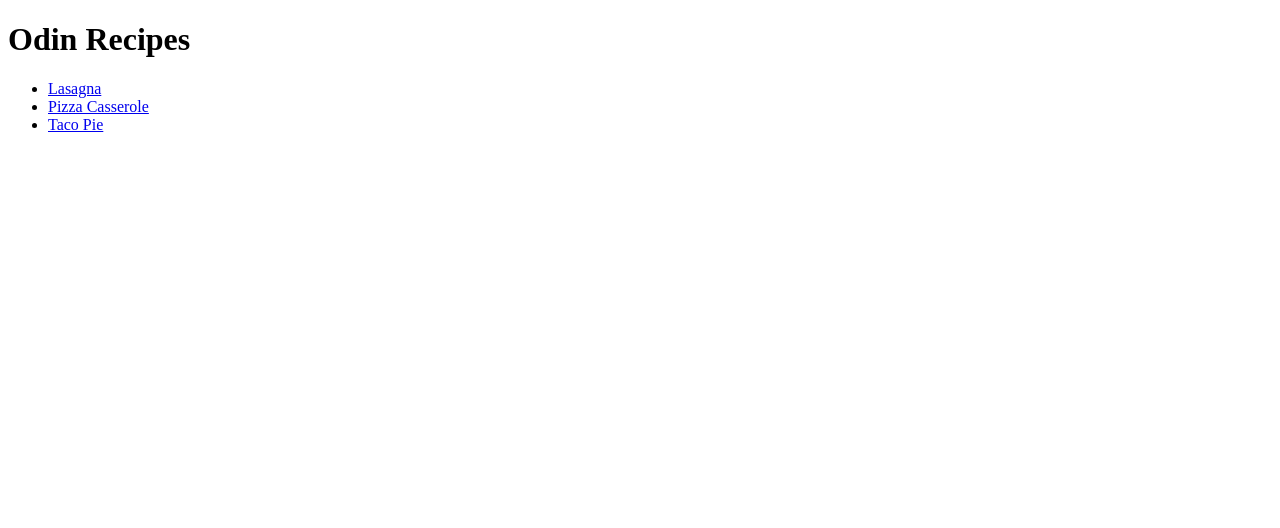
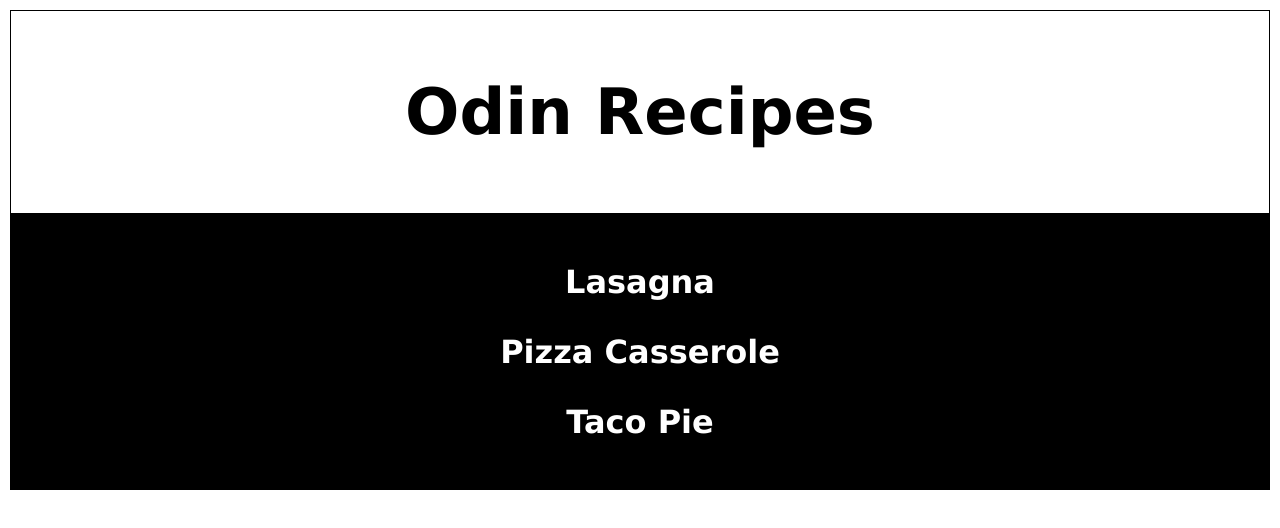
Before and after one commit to Ivanarre/odin-recipes, a plain HTML site: page index.html in a window 1280 px wide. Drawn offline with Linux system fonts and the light colour scheme.

Commit message:
Home page UI

```diff
--- a/index.html
+++ b/index.html
@@ -3,16 +3,18 @@
 <head>
     <meta charset="UTF-8">
     <meta name="viewport" content="width=device-width, initial-scale=1.0">
+    <link rel="stylesheet" href="styles.css">
     <title>Oden Recipe Project</title>
 </head>
 <body>
-    <h1>Odin Recipes</h1>
+    <div class="container">
+        <h1 class="title">Odin Recipes</h1>
 
-    <ul>
-        <li><a href="./recipes/lasagna.html">Lasagna</a></li>
-        <li><a href="./recipes/Pizza-Casserole.html">Pizza Casserole</a></li>
-        <li><a href="./recipes/taco-pie.html">Taco Pie</a></li>
-    </ul>
-
+        <ul>
+            <li><a href="./recipes/lasagna.html">Lasagna</a></li>
+            <li><a href="./recipes/pizza-casserole.html">Pizza Casserole</a></li>
+            <li><a href="./recipes/taco-pie.html">Taco Pie</a></li>
+        </ul>
+    </div>
 </body>
 </html>
--- /dev/null
+++ b/styles.css
@@ -0,0 +1,30 @@
+* {
+    margin: 0;
+}
+.title {
+    text-align: center;
+    font-size: 4rem;
+    font-family: Verdana, Geneva, Tahoma, sans-serif;
+    padding: 1em;
+    font-weight: bold;
+    margin: 10px 10px 0px 10px;
+    border: 1px solid black;
+}
+ul li a {
+    text-decoration: none;
+    color: white;
+    font-size: 2rem;
+    font-family: Verdana, Geneva, Tahoma, sans-serif;
+    font-weight: bold;
+}
+ul li {
+    list-style: none;
+    padding: 1em;
+    text-align: center;
+}
+ul {
+    padding: 2em;
+    border: 1px solid black;
+    background-color: black;
+    margin: 0px 10px 0px 10px;
+}
```
